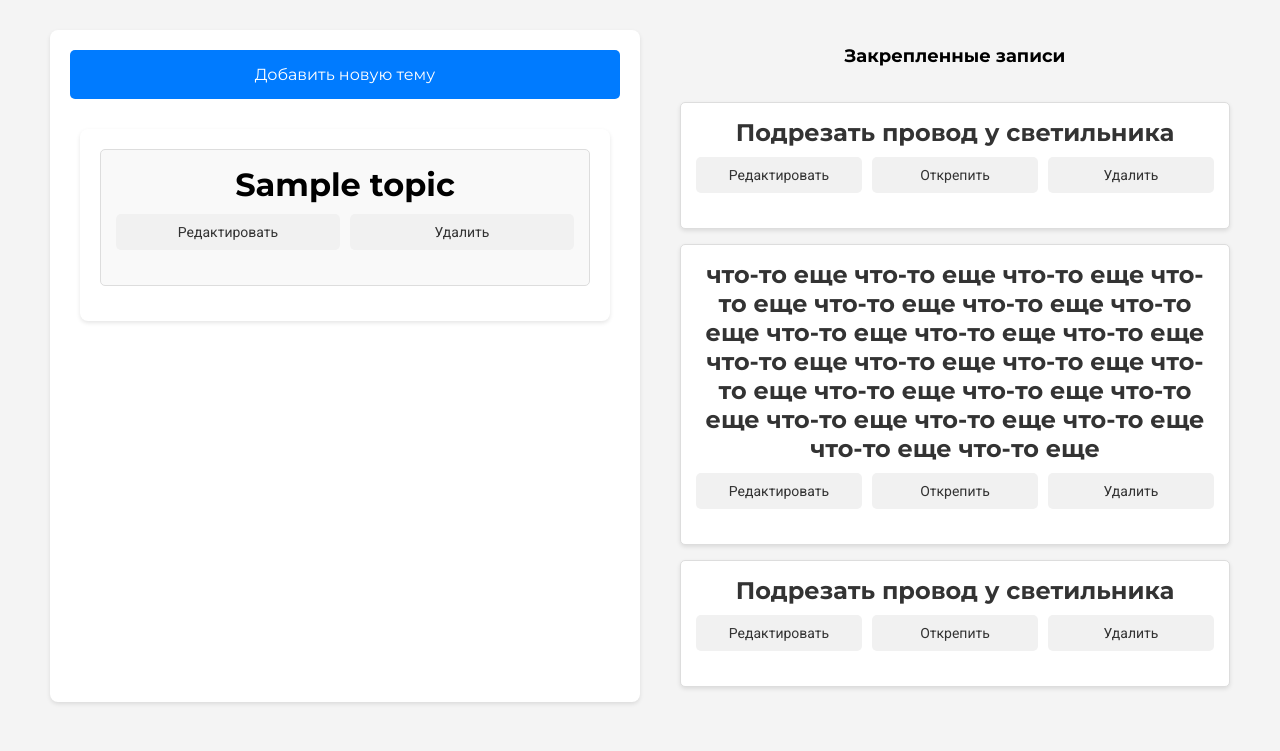
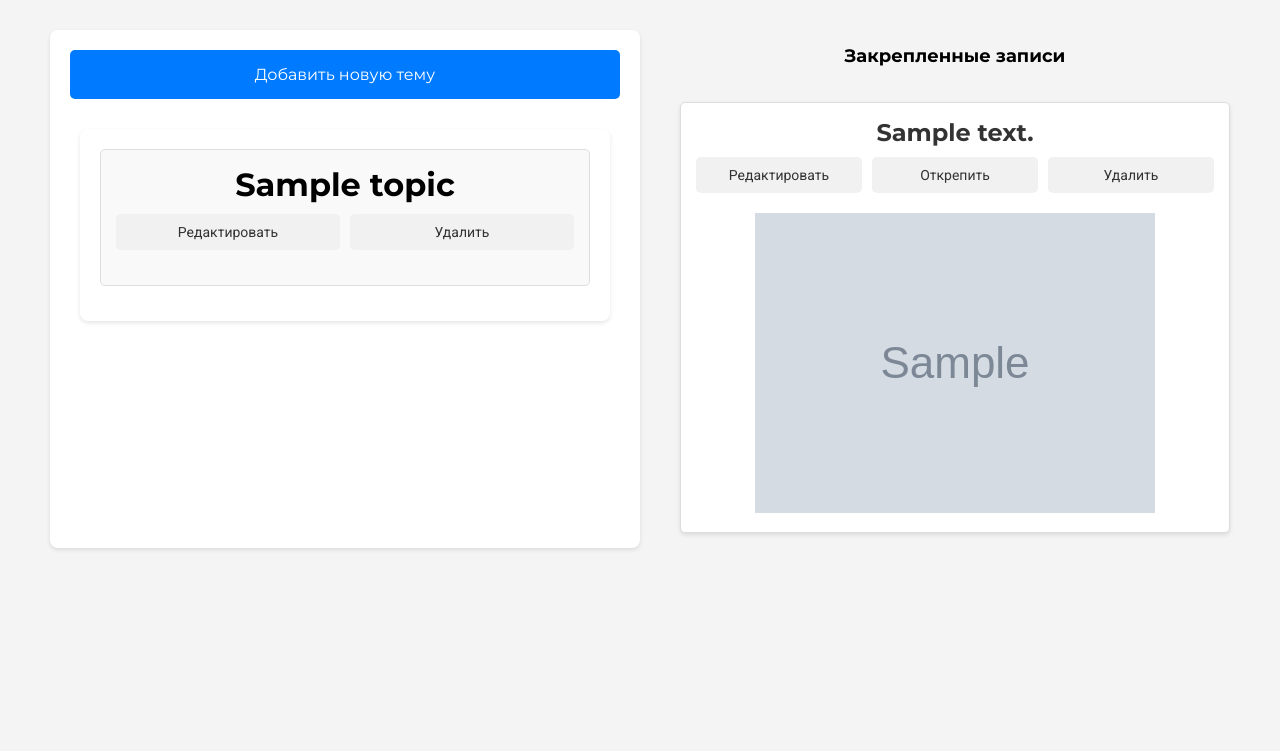
Before and after one commit to Spaceoceanoutlook/Bookmark, a Flask app: page /home in a window 1280 px wide. Shown: the part 49-800 px from the top of the page. Run offline with Flask 3, Linux system fonts and the light colour scheme; a user stored in the database is signed in; tables that the repository leaves empty hold one stand-in row (values such as "Sample post"); grey boxes marked "Sample" are stand-in pictures.

Commit message:
added pinned post to home

```diff
--- a/app/models.py
+++ b/app/models.py
@@ -15,6 +15,7 @@ class User(Base, UserMixin):
     password: Mapped[str] = mapped_column(String, nullable=False)
 
     topics: Mapped[List['Topic']] = relationship("Topic", back_populates="user", cascade="all, delete-orphan")
+    posts: Mapped[List['Post']] = relationship("Post", back_populates="user", cascade="all, delete-orphan")
 
     def is_active(self):
         return True
@@ -48,6 +49,7 @@ class Post(Base):
     __tablename__ = 'posts'
 
     id: Mapped[int] = mapped_column(Integer, primary_key=True, index=True)
+    user_id: Mapped[int] = mapped_column(Integer, ForeignKey('users.id'), nullable=False)
     topic_id: Mapped[int] = mapped_column(Integer, ForeignKey('topics.id'), nullable=False)
     text: Mapped[str] = mapped_column(String, nullable=False)
     photo: Mapped[Optional[str]] = mapped_column(String, nullable=True)
@@ -55,3 +57,4 @@ class Post(Base):
     pinned: Mapped[bool] = mapped_column(Boolean, default=False)
 
     topic: Mapped[Topic] = relationship("Topic", back_populates="posts")
+    user: Mapped[User] = relationship("User", back_populates="posts")
--- a/app/routes.py
+++ b/app/routes.py
@@ -8,19 +8,19 @@ from .models import User, Topic, Post
 from werkzeug.utils import secure_filename
 
 
-
 @app.route('/')
 def index():
     return render_template('index.html')
-
 
 @app.route('/home')
 @login_required
 def home():
     session = Session()
     topics = session.query(Topic).filter_by(user_id=current_user.id).all()
+    pinned_posts = session.query(Post).filter_by(pinned=True, user_id=current_user.id).all()
     session.close()
-    return render_template('home.html', topics=topics)
+    return render_template('home.html', topics=topics, pinned_posts=pinned_posts)
+
 
 @app.route('/save_topic', methods=['POST'])
 @login_required
@@ -104,7 +104,7 @@ def save_post():
 
     if post_content:
         session = Session()
-        new_post = Post(text=post_content, topic_id=topic_id)
+        new_post = Post(text=post_content, topic_id=topic_id, user_id=current_user.id)
 
         # Если есть изображение, сохраняем его
         if post_photo:
--- a/app/templates/home.html
+++ b/app/templates/home.html
@@ -43,30 +43,19 @@
         </div>
         <div class="pinned">
             <div class="section-title">Закрепленные записи</div>
+            {% for post in pinned_posts %}
             <div class="pinned-post">
-                <div class="post-title">Подрезать провод у светильника</div>
+                <div class="post-title">{{ post.text }}</div>
                 <div class="actions">
                     <button>Редактировать</button>
                     <button>Открепить</button>
                     <button>Удалить</button>
                 </div>
+                {% if post.photo %}
+                <img src="{{ url_for('static', filename='uploads/' + post.photo) }}" alt="Post Image">
+                {% endif %}
             </div>
-            <div class="pinned-post">
-                <div class="post-title">что-то еще что-то еще что-то еще что-то еще что-то еще что-то еще что-то еще что-то еще что-то еще что-то еще что-то еще что-то еще что-то еще что-то еще что-то еще что-то еще что-то еще что-то еще что-то еще что-то еще что-то еще что-то еще</div>
-                <div class="actions">
-                    <button>Редактировать</button>
-                    <button>Открепить</button>
-                    <button>Удалить</button>
-                </div>
-            </div>
-            <div class="pinned-post">
-                <div class="post-title">Подрезать провод у светильника</div>
-                <div class="actions">
-                    <button>Редактировать</button>
-                    <button>Открепить</button>
-                    <button>Удалить</button>
-                </div>
-            </div>
+            {% endfor %}
         </div>
     </main>
     <script>
--- a/app/templates/theme.html
+++ b/app/templates/theme.html
@@ -47,7 +47,7 @@
     <script>
         // Показать форму для добавления новой записи
         document.getElementById('addPostButton').addEventListener('click', function() {
-        document.getElementById('addPostForm').style.display = 'block';
+            document.getElementById('addPostForm').style.display = 'block';
         });
 
         // Сохранить новую запись
```
Also changed, not shown: alembic/versions/0cb3c2d7fd4a_initial_migration.py (renamed from alembic/versions/a3148e0ed884_initial_migration.py, +5 -3 lines).
